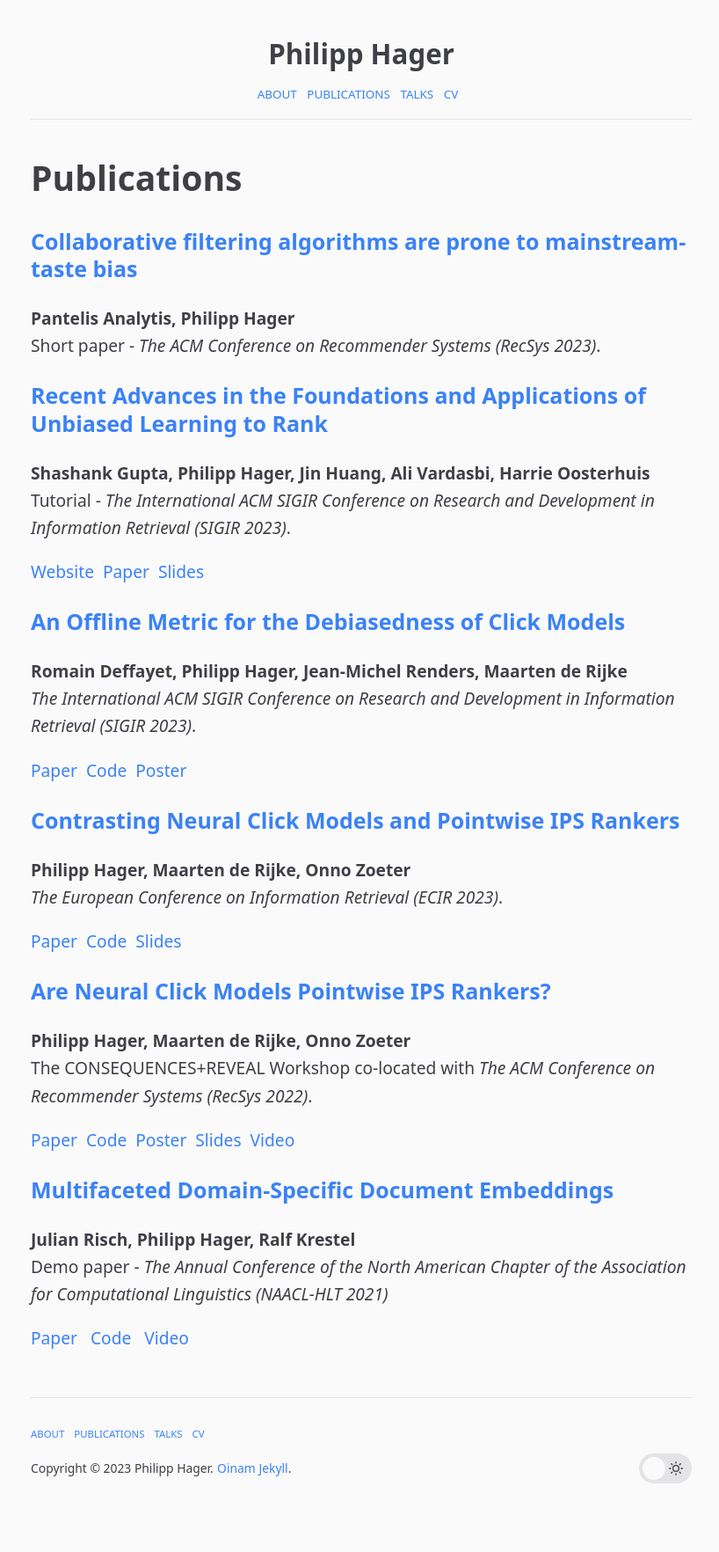
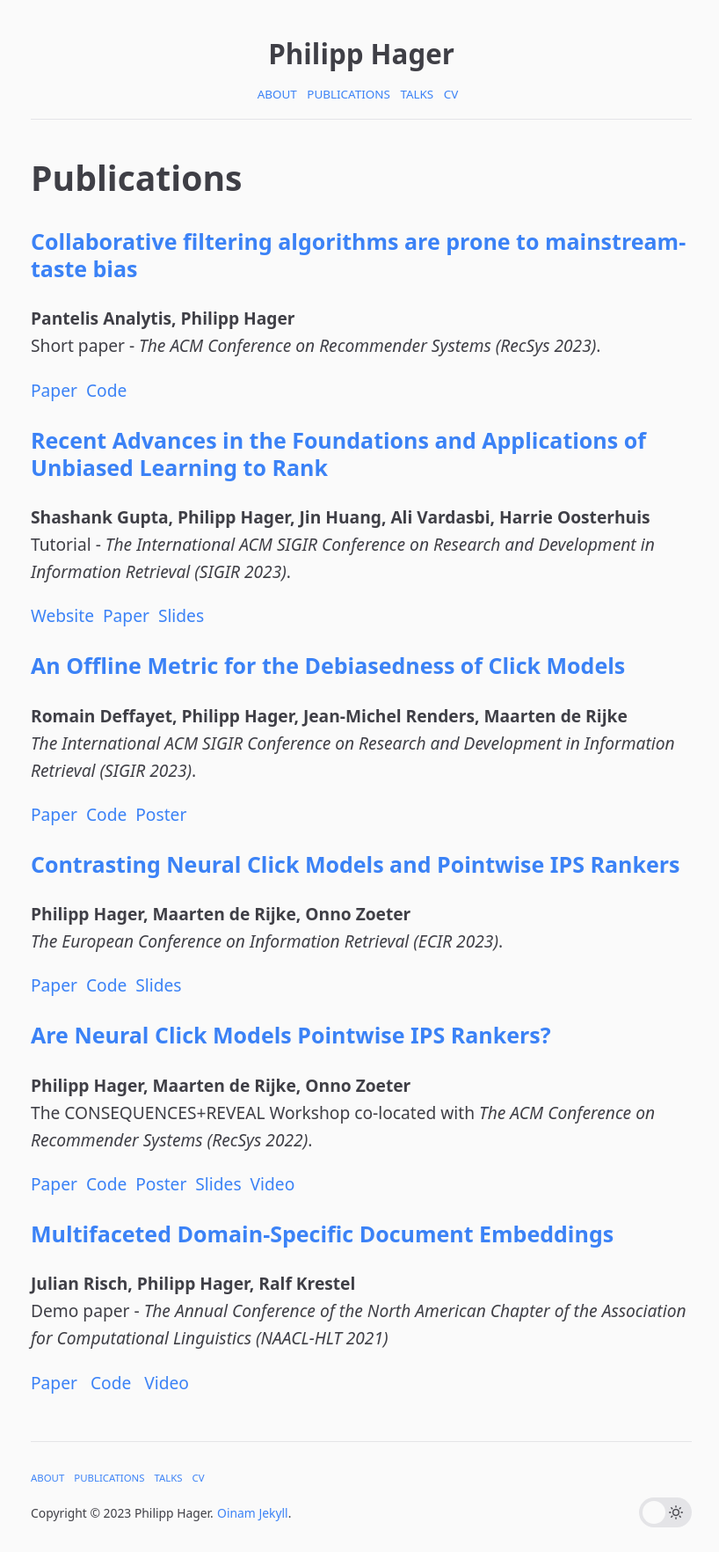
Before and after one commit to philipphager/philipphager.github.io, a Jekyll site: the page built from publications.md, in a window 1280 px wide. Shown: the whole page at 88% size, without its empty margins (229-1047 px from the left). Built offline with Jekyll 4.4.1, drawn with Linux system fonts in a browser that asks for light colours; before the commit the page ends 1714 px from its top, so only the background shows below that.

Commit message:
Add camera-ready

```diff
--- a/publications.md
+++ b/publications.md
@@ -4,9 +4,12 @@ title: Publications
 permalink: /publications/
 ---
 
-### [Collaborative filtering algorithms are prone to mainstream-taste bias]()
+### [Collaborative filtering algorithms are prone to mainstream-taste bias](/assets/papers/2023-recsys-mainstream-taste.pdf)
 **Pantelis Analytis, Philipp Hager**\
 Short paper - *The ACM Conference on Recommender Systems (RecSys 2023)*.
+
+[Paper](/assets/papers/2023-recsys-mainstream-taste.pdf)
+&nbsp;[Code](https://github.com/philipphager/recsys-mainstream-taste-bias)
 
 
 ### [Recent Advances in the Foundations and Applications of Unbiased Learning to Rank](https://sites.google.com/view/sigir-2023-tutorial-ultr)
```
Also changed, not shown: 1 other file.
